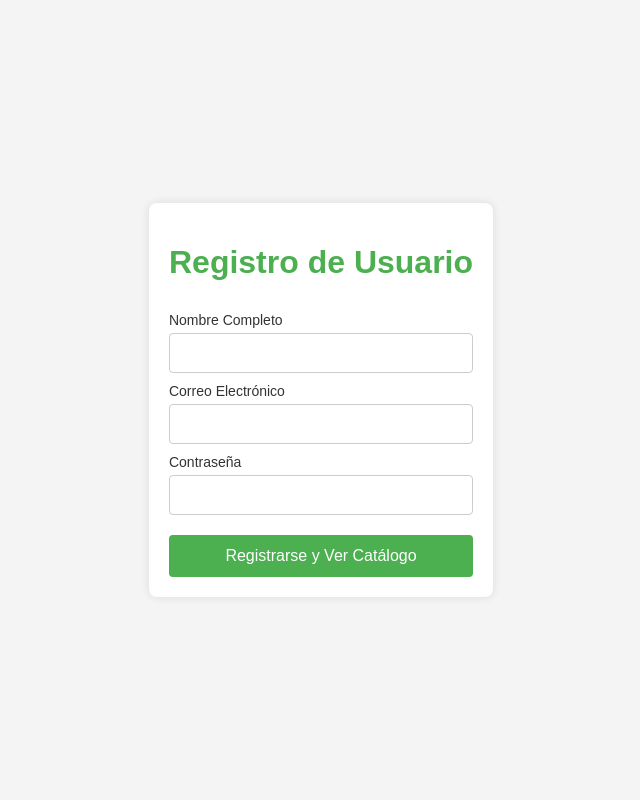
After one commit to AngelTun/Proyectbacken, a Django app: template apps/templates/registro.html in a window 1280 px wide. The commit adds this page. Shown: the whole page, without its empty margins (319-959 px from the left). Run offline with Django 5.2, Linux system fonts and the light colour scheme; the template is opened without the code that fills it, so the values that code supplies are empty.

Commit message:
3er cambio

```diff
--- /dev/null
+++ b/apps/templates/registro.html
@@ -0,0 +1,82 @@
+<!DOCTYPE html>
+<html lang="es">
+<head>
+    <meta charset="UTF-8">
+    <meta name="viewport" content="width=device-width, initial-scale=1.0">
+    <title>Registro de Usuario - Farmacia Los Heroes</title>
+    <style>
+        body {
+            font-family: Arial, sans-serif;
+            background-color: #f4f4f4;
+            color: #333;
+            display: flex;
+            flex-direction: column;
+            align-items: center;
+            justify-content: center;
+            min-height: 100vh;
+            margin: 0;
+        }
+        .container {
+            text-align: center;
+            padding: 20px;
+            background: #fff;
+            border-radius: 8px;
+            box-shadow: 0 0 10px rgba(0, 0, 0, 0.1);
+            max-width: 400px;
+        }
+        h1 {
+            color: #4CAF50;
+        }
+        form {
+            display: flex;
+            flex-direction: column;
+            align-items: stretch;
+        }
+        label {
+            margin-top: 10px;
+            font-size: 14px;
+            text-align: left;
+        }
+        input[type="text"],
+        input[type="email"],
+        input[type="password"] {
+            padding: 10px;
+            margin-top: 5px;
+            font-size: 16px;
+            border: 1px solid #ccc;
+            border-radius: 4px;
+        }
+        .btn-submit {
+            background-color: #4CAF50;
+            color: white;
+            padding: 12px 24px;
+            font-size: 16px;
+            border: none;
+            border-radius: 4px;
+            cursor: pointer;
+            transition: background-color 0.3s;
+            margin-top: 20px;
+        }
+        .btn-submit:hover {
+            background-color: #45a049;
+        }
+    </style>
+</head>
+<body>
+    <div class="container">
+        <h1>Registro de Usuario</h1>
+        <form action="catalogo.html" method="get">
+            <label for="nombre">Nombre Completo</label>
+            <input type="text" id="nombre" name="nombre" required>
+
+            <label for="email">Correo Electrónico</label>
+            <input type="email" id="email" name="email" required>
+
+            <label for="password">Contraseña</label>
+            <input type="password" id="password" name="password" required>
+
+            <button type="submit" class="btn-submit">Registrarse y Ver Catálogo</button>
+        </form>
+    </div>
+</body>
+</html>
```
Also changed, not shown: apps/templates/inicio.html (+14 -3 lines), apps/views.py (+18 -2 lines).
